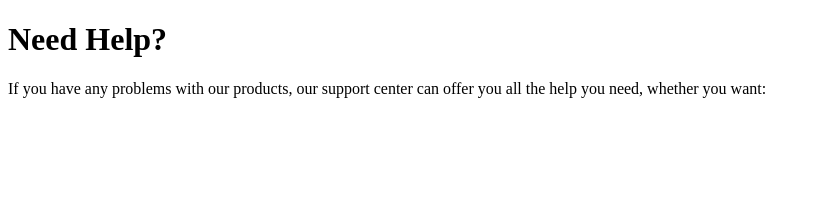
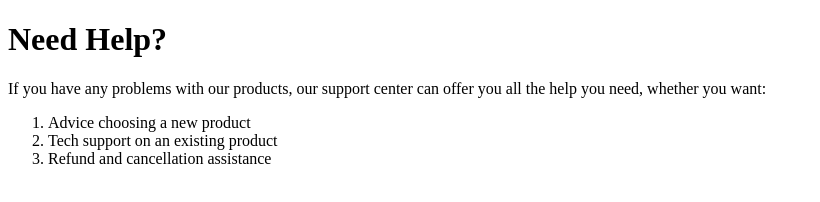
Before and after one commit to demuk/Mozzila-HTML-Accesibility-Test, a plain HTML site: page index.html in a window 1280 px wide. Shown: the whole page, without its empty margins (0-820 px from the left). Drawn offline with Linux system fonts and the light colour scheme.

Commit message:
added a <div> to hold the ordered list with three items

```diff
--- a/index.html
+++ b/index.html
@@ -12,6 +12,15 @@
 
     <main>
         <p>If you have any problems with our products, our support center can offer you all the help you need, whether you want:</p>
+
+        <div>
+            <ol>
+                <li>Advice choosing a new product</li>
+                <li>Tech support on an existing product</li>
+                <li>Refund and cancellation assistance</li>
+            </ol>
+        </div>
+
     </main>
 </body>
 </html>
```
